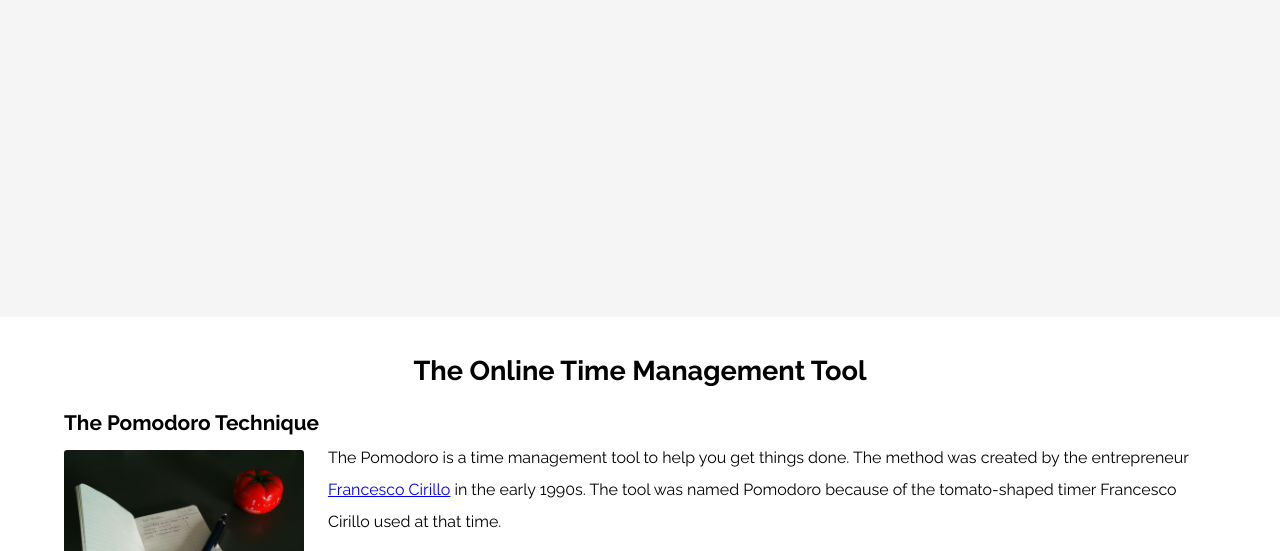
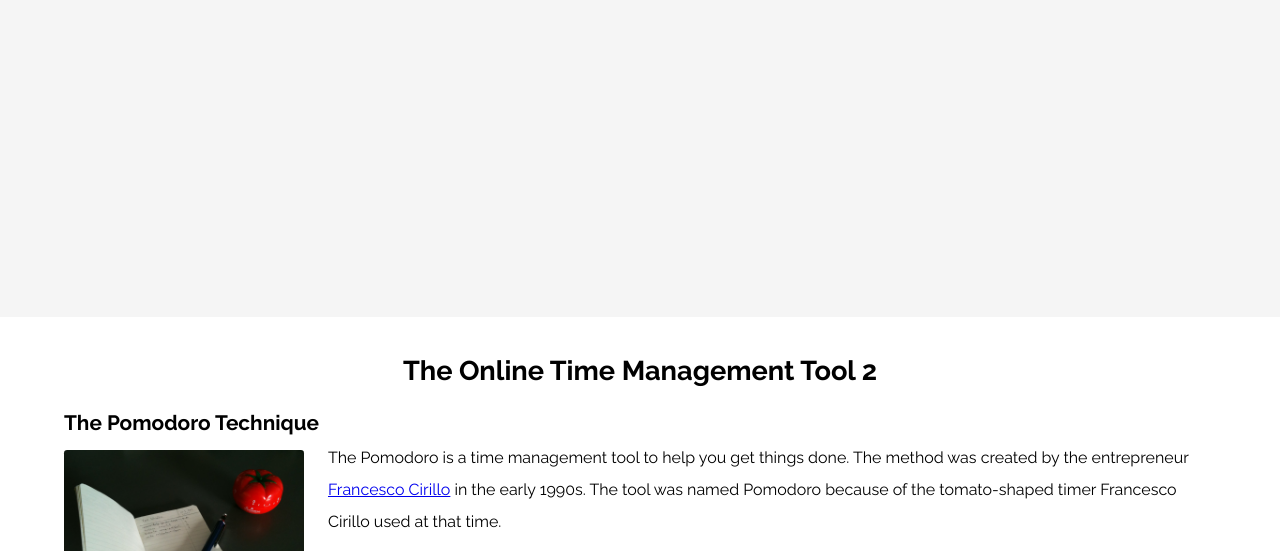
Before and after one commit to diegonf/Project__Personal__Pomodoro, a website with bundled scripts: page index.html in a window 1280 px wide. Shown: the part 483-1034 px from the top of the page. Built offline with nearby package versions, Linux system fonts and the light colour scheme.

Commit message:
refact: instalado firebase e alterado deploy para firebase hosting em vez de hostgator. index.html: feito pequena alteração para teste do deploy

```diff
--- a/index.html
+++ b/index.html
@@ -96,7 +96,7 @@
       </section>
 
       <section class="textcontent--container">
-        <h2 class="sectionTitle" id="thetechnique">The Online Time Management Tool</h2>
+        <h2 class="sectionTitle" id="thetechnique">The Online Time Management Tool 2</h2>
         <div class="textcontent__pomodoro textcontent">
           <h2 class="textcontent__h2">The Pomodoro Technique</h2>
           <div class="textcontent__pomodoro--img">
--- /dev/null
+++ b/package.json
@@ -0,0 +1,6 @@
+{
+  "scripts": {
+    "deployFB": "firebase deploy --only hosting",
+    "deployFBPreview": "firebase hosting:channel:deploy preview_app"
+  }
+}
```
Also changed, not shown: .github/workflows/deployOnPush.yml, firebase.json (added), 2 other files.
